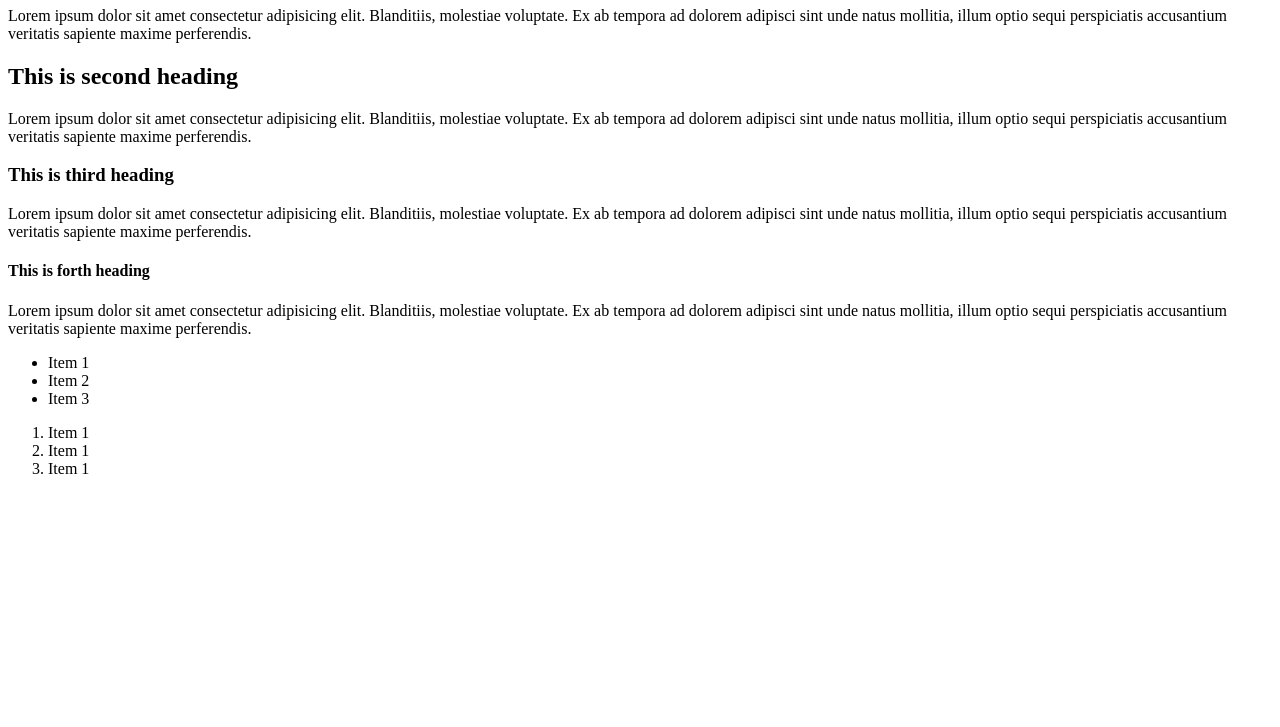
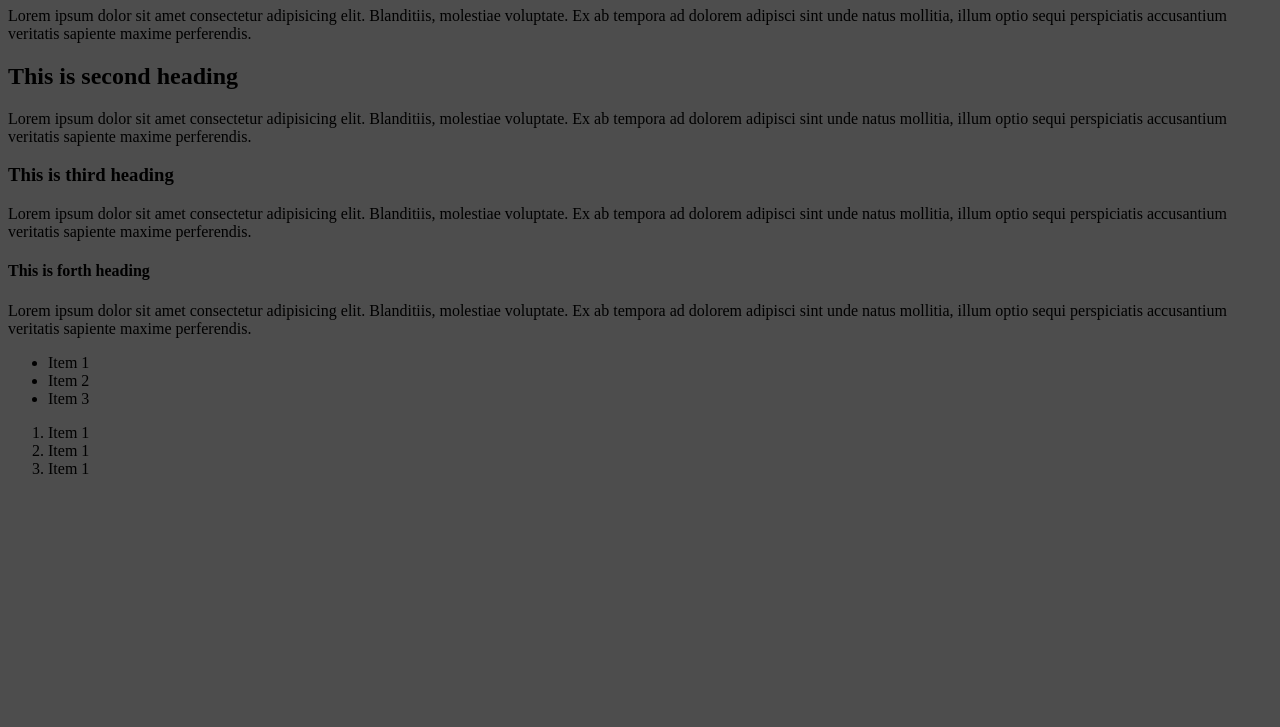
Before and after one commit to LukaSirotkovic/The-Odin-Project-Assignments, a plain HTML site: page html-boilerplate/index.html in a window 1280 px wide. Shown: the part 73-800 px from the top of the page. Drawn offline with Linux system fonts and the light colour scheme.

Commit message:
Added styling for bacground color in files and connected it with link rel=stylesheet

```diff
--- a/html-boilerplate/index.html
+++ b/html-boilerplate/index.html
@@ -4,6 +4,8 @@
 <head>
     <meta charset="UTF-8">
     <title>Document</title>
+
+    <link rel="stylesheet" href="../style.css">
 </head>
 
 <body>
--- /dev/null
+++ b/style.css
@@ -0,0 +1,3 @@
+body{
+    background-color: rgb(77, 77, 77);
+}
```
Also changed, not shown: odin-links-and-images/about.html (+2 -0 lines), odin-links-and-images/index.html (+1 -0 lines).
